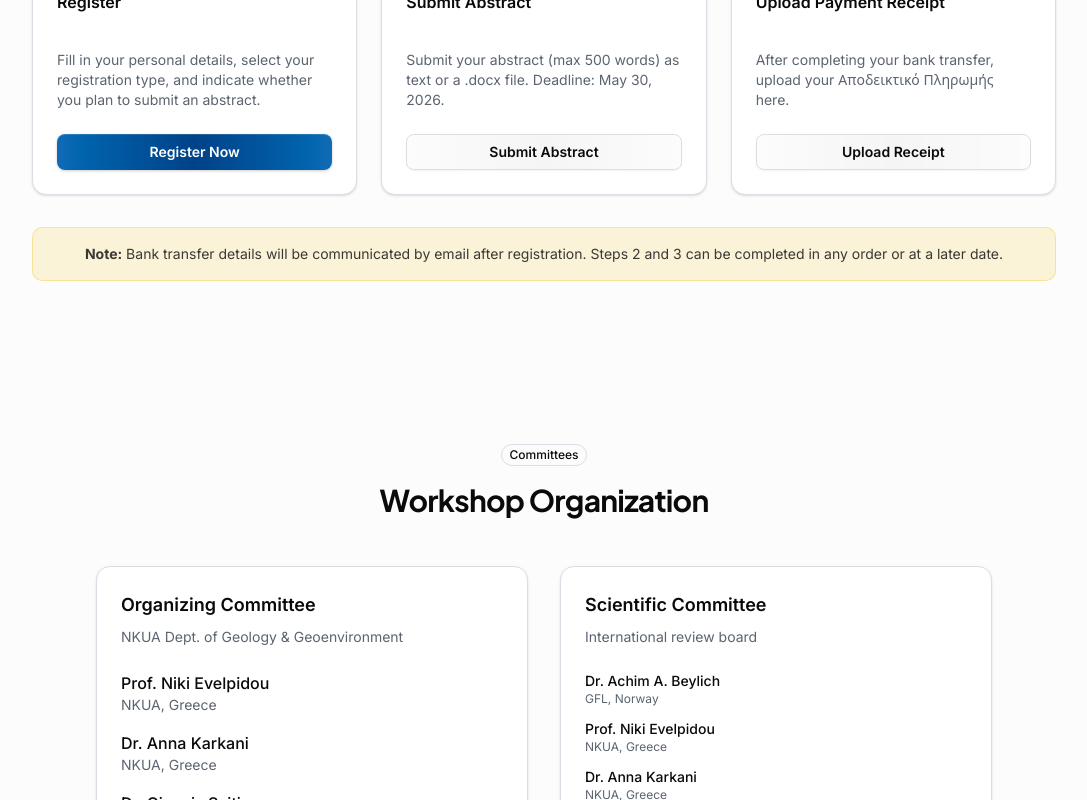
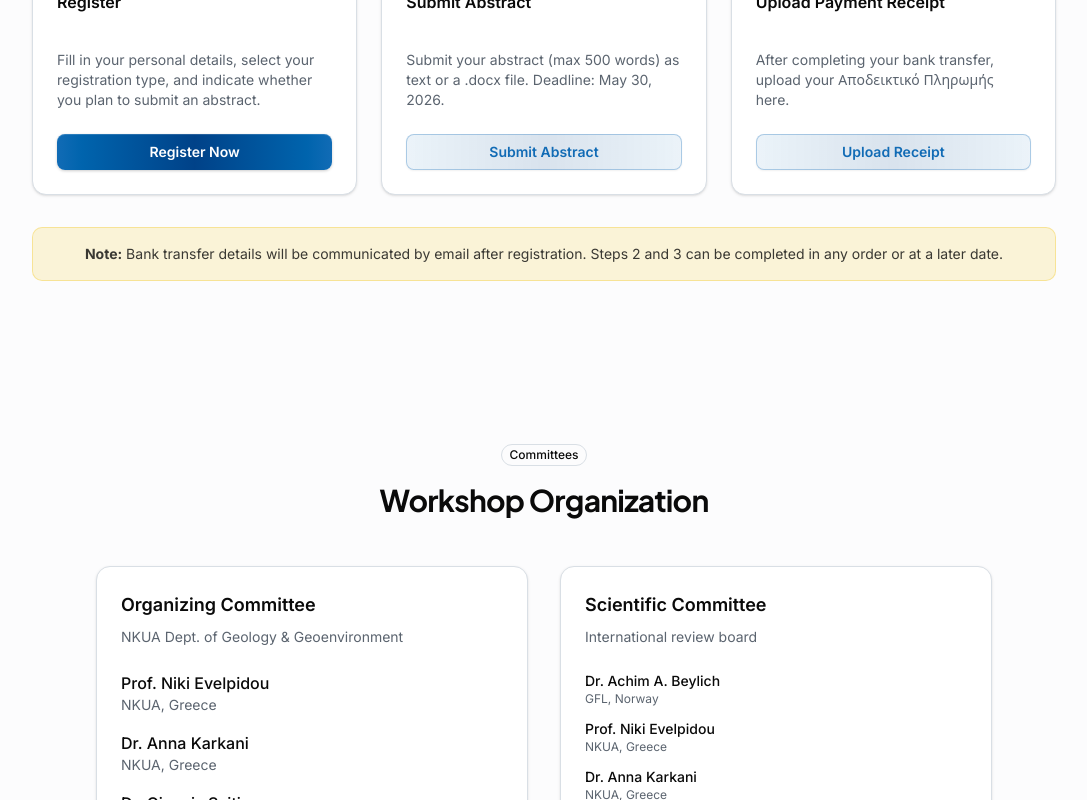
Before and after one commit to uoa-gr/denuchange, a React (Vite) app in the folder website/: page / in a window 1280 px wide. Shown: the part 4680-5480 px from the top of the page, without its empty margins (96-1183 px from the left). Built offline with nearby package versions, Linux system fonts and the light colour scheme; no server answers.

Commit message:
Outline buttons: tinted gradient with primary border, no more plain white

```diff
--- a/website/src/components/ui/button.tsx
+++ b/website/src/components/ui/button.tsx
@@ -14,7 +14,7 @@ const buttonVariants = cva(
         destructive:
           "bg-[image:linear-gradient(to_right,oklch(0.577_0.245_27),oklch(0.45_0.2_27),oklch(0.577_0.245_27))] text-white shadow-[0_1px_3px_rgba(0,0,0,0.2),inset_0_1px_0_rgba(255,255,255,0.15)] hover:shadow-[0_2px_8px_rgba(0,0,0,0.25),inset_0_1px_0_rgba(255,255,255,0.2)] hover:brightness-110 focus-visible:ring-destructive/20 dark:focus-visible:ring-destructive/40",
         outline:
-          "border bg-[image:linear-gradient(to_right,rgba(0,0,0,0.01),rgba(0,0,0,0.04),rgba(0,0,0,0.01))] shadow-xs hover:shadow-sm hover:bg-accent hover:text-accent-foreground dark:bg-input/30 dark:border-input dark:hover:bg-input/50",
+          "border border-primary/30 bg-[image:linear-gradient(to_right,oklch(0.52_0.14_250/0.08),oklch(0.38_0.14_250/0.15),oklch(0.52_0.14_250/0.08))] text-primary shadow-[0_1px_2px_rgba(0,0,0,0.06)] hover:shadow-[0_2px_6px_rgba(0,0,0,0.1)] hover:border-primary/50 hover:brightness-[0.97]",
         secondary:
           "bg-[image:linear-gradient(to_right,oklch(0.97_0.01_250),oklch(0.92_0.02_250),oklch(0.97_0.01_250))] text-secondary-foreground shadow-[0_1px_2px_rgba(0,0,0,0.08)] hover:shadow-[0_2px_6px_rgba(0,0,0,0.12)] hover:brightness-[0.97]",
         ghost:
```
